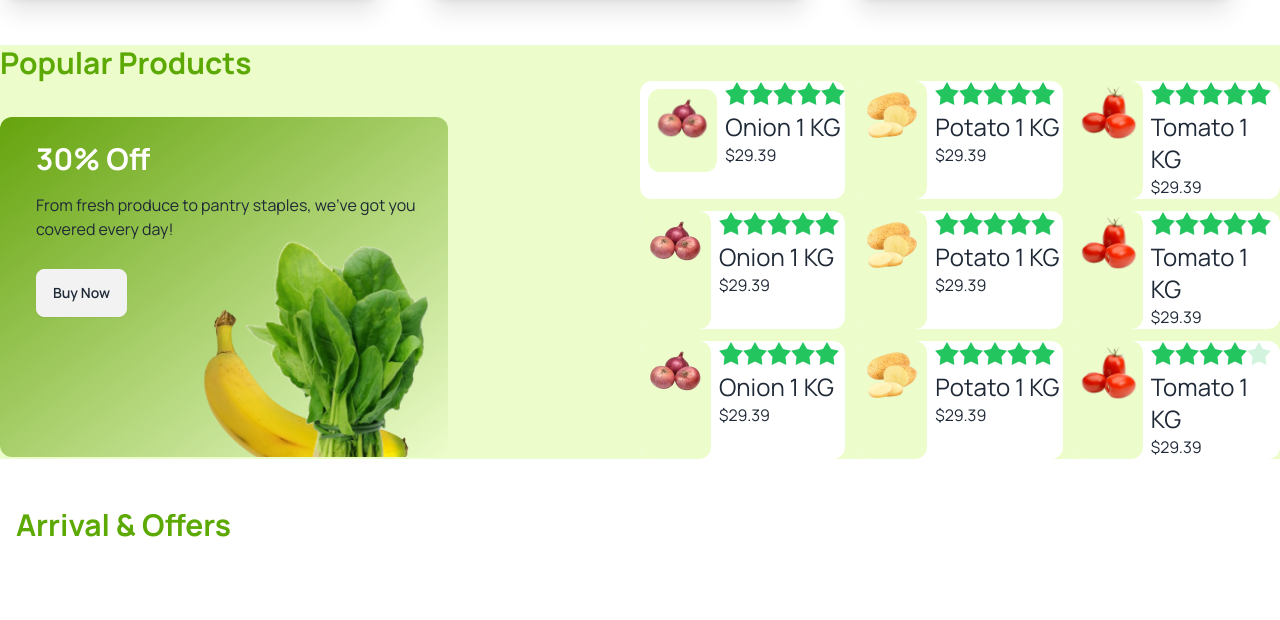
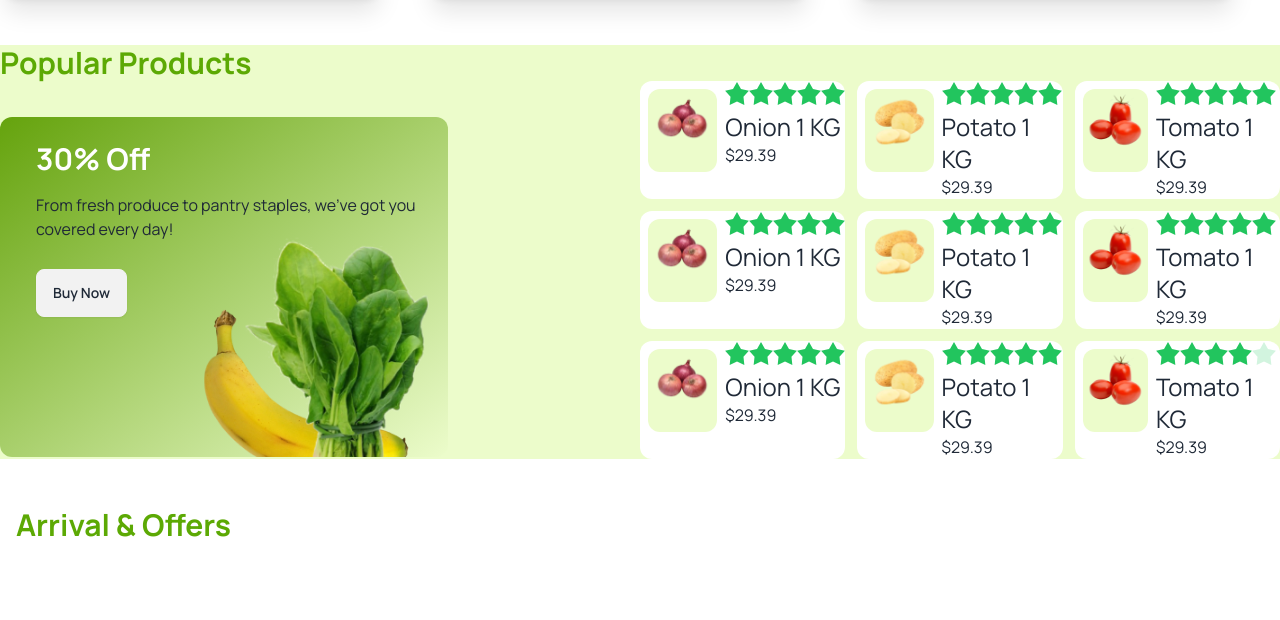
Before and after one commit to bassaami/ct11a03-ph, a plain HTML site: page index.html in a window 1280 px wide. Shown: the part 1371-1991 px from the top of the page. Drawn offline with nearby package versions, Linux system fonts and the light colour scheme.

Commit message:
footer and all

```diff
--- a/index.html
+++ b/index.html
@@ -38,10 +38,12 @@
 <nav>
 <div class="navbar bg-base-100">
   <div class="navbar-start">
-    <img class="w-[20%]" src="assets/logo-header.png" alt="">
+
+    <img class="w-[20%] " src="assets/logo-header.png" alt="">
 
   </div>
-  <div class="navbar-center hidden lg:flex">
+  <div class="lg:hidden"><i class="fa-solid fa-bars"></i></div>
+  <div class="navbar-center sm:hidden lg:flex">
     <ul class="menu menu-horizontal px-1">
       <li><a>Product</a></li>
       <li><a>Services</a></li>
@@ -49,6 +51,7 @@
       <li><a>Contact us</a></li>
     </ul>
   </div>
+  <div class="lg:hidden navbar-end"><img src="assets/logo-footer.png" alt="" class=""></div>
   <div class="navbar-end justify-evenly">
     <i class="fa-solid fa-search"></i>
     <i class="fa-solid fa-cart-shopping"></i>
@@ -148,7 +151,7 @@
     </div>
   </div>
   <div class=" bg-white rounded-xl flex">
-    <div class=" rounded-xl mr-2 bg-lime-100 "><img src="assets/potato.png" alt=""></div>
+    <div class=" h-[70%] rounded-xl m-2 bg-lime-100 "><img src="assets/potato.png" alt=""></div>
     <div class=" ">
       <div class="rating">
   <input type="radio" name="rating-4" class="mask mask-star-2 bg-green-500" />
@@ -162,7 +165,7 @@
     </div>
   </div>
   <div class=" bg-white rounded-xl flex">
-    <div class=" rounded-xl mr-2 bg-lime-100 "><img src="assets/tomato.png" alt=""></div>
+    <div class=" h-[70%] rounded-xl m-2 bg-lime-100 "><img src="assets/tomato.png" alt=""></div>
     <div class=" ">
       <div class="rating">
   <input type="radio" name="rating-4" class="mask mask-star-2 bg-green-500" />
@@ -176,7 +179,7 @@
     </div>
   </div>
   <div class=" bg-white rounded-xl flex">
-    <div class=" rounded-xl mr-2 bg-lime-100 "><img src="assets/onion.png" alt=""></div>
+    <div class=" h-[70%] rounded-xl m-2 bg-lime-100 "><img src="assets/onion.png" alt=""></div>
     <div class=" ">
       <div class="rating">
   <input type="radio" name="rating-4" class="mask mask-star-2 bg-green-500" />
@@ -190,7 +193,7 @@
     </div>
   </div>
   <div class=" bg-white rounded-xl flex">
-    <div class=" rounded-xl mr-2 bg-lime-100 "><img src="assets/potato.png" alt=""></div>
+    <div class=" rounded-xl h-[70%] rounded-xl m-2 bg-lime-100 "><img src="assets/potato.png" alt=""></div>
     <div class=" ">
       <div class="rating">
   <input type="radio" name="rating-4" class="mask mask-star-2 bg-green-500" />
@@ -204,7 +207,7 @@
     </div>
   </div>
   <div class=" bg-white rounded-xl flex">
-    <div class=" rounded-xl mr-2 bg-lime-100 "><img src="assets/tomato.png" alt=""></div>
+    <div class=" rounded-xl h-[70%] rounded-xl m-2 bg-lime-100 "><img src="assets/tomato.png" alt=""></div>
     <div class=" ">
       <div class="rating">
   <input type="radio" name="rating-4" class="mask mask-star-2 bg-green-500" />
@@ -218,7 +221,7 @@
     </div>
   </div>
   <div class=" bg-white rounded-xl flex">
-    <div class=" rounded-xl mr-2 bg-lime-100 "><img src="assets/onion.png" alt=""></div>
+    <div class=" rounded-xl h-[70%] rounded-xl m-2 bg-lime-100 "><img src="assets/onion.png" alt=""></div>
     <div class=" ">
       <div class="rating">
   <input type="radio" name="rating-4" class="mask mask-star-2 bg-green-500" />
@@ -232,7 +235,7 @@
     </div>
   </div>
   <div class=" bg-white rounded-xl flex">
-    <div class=" rounded-xl mr-2 bg-lime-100 "><img src="assets/potato.png" alt=""></div>
+    <div class=" rounded-xl h-[70%] rounded-xl m-2 bg-lime-100 "><img src="assets/potato.png" alt=""></div>
     <div class=" ">
       <div class="rating">
   <input type="radio" name="rating-4" class="mask mask-star-2 bg-green-500" />
@@ -246,7 +249,7 @@
     </div>
   </div>
   <div class=" bg-white rounded-xl flex">
-    <div class=" rounded-xl mr-2 bg-lime-100 "><img src="assets/tomato.png" alt=""></div>
+    <div class=" rounded-xl h-[70%] rounded-xl m-2 bg-lime-100 "><img src="assets/tomato.png" alt=""></div>
     <div class=" ">
       <div class="rating">
   <input type="radio" name="rating-4" class="mask mask-star-2 bg-green-500" />
```
